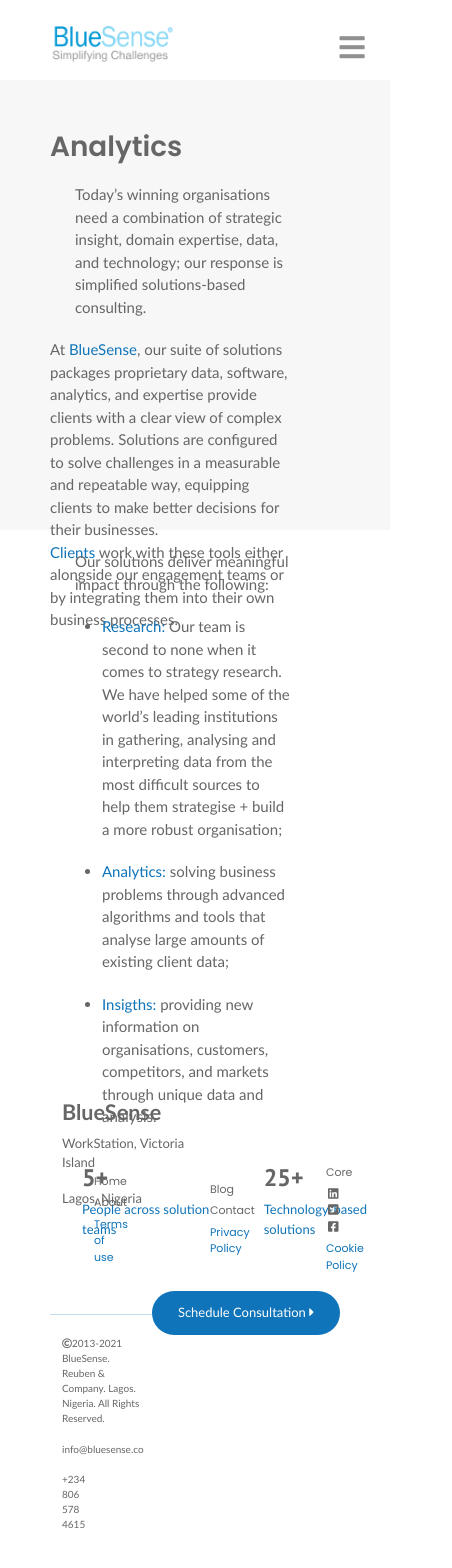
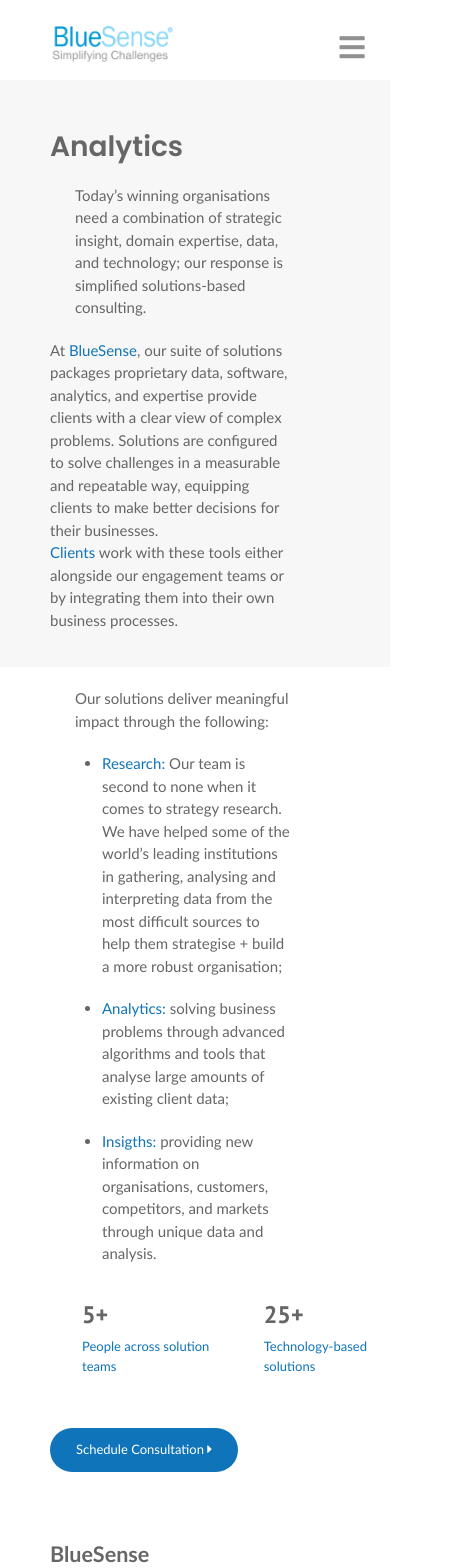
Before and after one commit to Kolajosh/BlueSense, a React (Create React App) app: page /analytics in a window 390 px wide. Shown: the top 1568 px of the page, 452 px wide, since content can reach past the window. Built offline with nearby package versions, Linux system fonts and the light colour scheme; the HTML template or start-up script is replaced by a standard one; a web font is replaced by a local one.

Commit message:
few updates

```diff
--- a/src/components/AnalyticsSection1.css
+++ b/src/components/AnalyticsSection1.css
@@ -1,6 +1,6 @@
 .analytics-container {
   width: 100%;
-  height: 500px;
+  height: auto;
   background: #f7f7f7;
 }
 
@@ -14,11 +14,12 @@
 }
 
 .analytics1-body-1 {
-  width: 740px;
+  width: 55%;
 }
 
 .analytics1-body-2 {
-  width: 740px;
+  width: 55%;
+  padding-bottom: 20px;
 }
 
 .analytics1-body-1 p {
@@ -87,9 +88,6 @@
   .analytics-img img {
     width: 400px;
   }
-  .analytics-container {
-    height: 470px;
-  }
   .analytics1-body-1 {
     width: 550px;
   }
@@ -112,14 +110,8 @@
   .analytics-img img {
     width: 300px;
   }
-  .analytics-container {
-    height: 470px;
-  }
-  .analytics1-body-1 {
-    width: 500px;
-  }
-  .analytics1-body-2 {
-    width: 500px;
+  .analytics-container h1 {
+    font-size: 28px;
   }
 }
 
@@ -140,8 +132,4 @@
   .analytics1-body-2 {
     width: 100%;
   }
-  .analytics-container {
-    width: 100%;
-    height: 450px;
-  }
 }
--- a/src/components/AnalyticsSection2.css
+++ b/src/components/AnalyticsSection2.css
@@ -82,7 +82,6 @@
   }
   .analytics-container-2 {
     width: 100%;
-    height: 500px;
   }
   .analytics2-body-2 li {
     font-size: 18px;
@@ -92,10 +91,11 @@
   }
   .button-a {
     display: initial;
-    position: relative;
+    margin-left: 50px;
+  }
+  .big-button-a {
     margin-top: 20px;
-    float: right;
-    margin-right: 50px;
+    margin-bottom: 20px;
   }
 }
 
@@ -140,7 +140,4 @@
   .big-text p {
     font-size: 13px;
   }
-  .analytics-container-2 {
-    width: 100%;
-  }
 }
```
